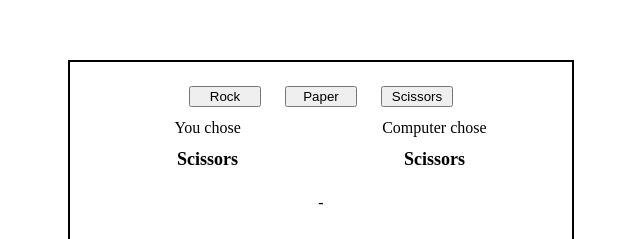
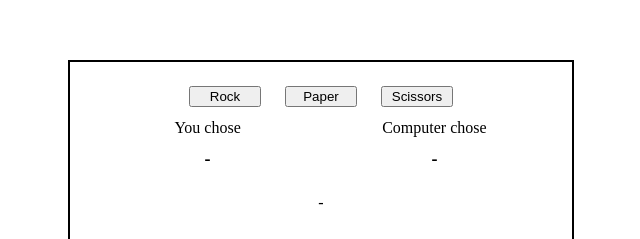
Before and after one commit to Moonshie/odin-rock-paper-scissors, a plain HTML site: page index.html in a window 1280 px wide. Shown: the part 193-432 px from the top of the page, without its empty margins (319-959 px from the left). Drawn offline with Linux system fonts and the light colour scheme.

Commit message:
remove clutter

```diff
--- a/index.html
+++ b/index.html
@@ -20,8 +20,8 @@
             <div class="text">Computer chose</div>
         </div>
         <div class="text-container">
-            <div class="text-choice player">Scissors</div>
-            <div class="text-choice computer">Scissors</div>
+            <div class="text-choice player">-</div>
+            <div class="text-choice computer">-</div>
         </div>
         <div class="text-container" style="margin-top:24px;">
             <div class="text result">-</div>
--- a/script.js
+++ b/script.js
@@ -43,9 +43,7 @@ function showResult(result) {
 
 function playRound(choice) {
     playerSelection = choice;
-    console.log("Player chose " + playerSelection + ".");
     computerSelection = getComputerChoice();
-    console.log("Computer chose " + computerSelection + ".");
     displayChoice();
     if (playerSelection === computerSelection) showResult(`It's a draw!`);
     else if (playerSelection === "Rock" && computerSelection === "Paper") {computerWinCount++; showResult(`You Lose!`)}
```
